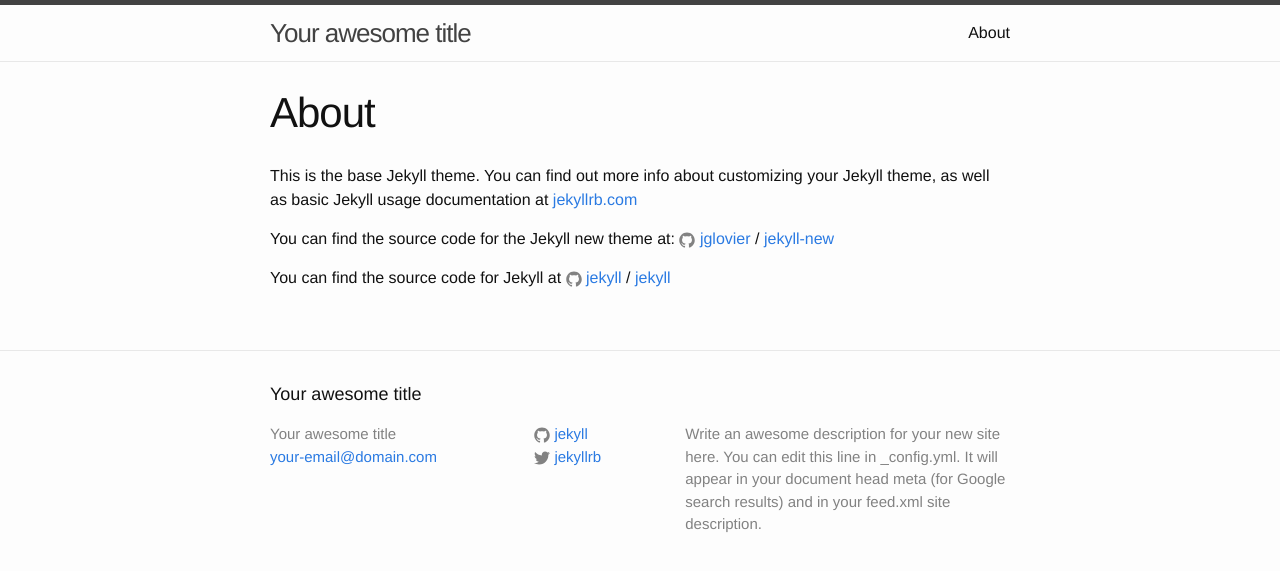
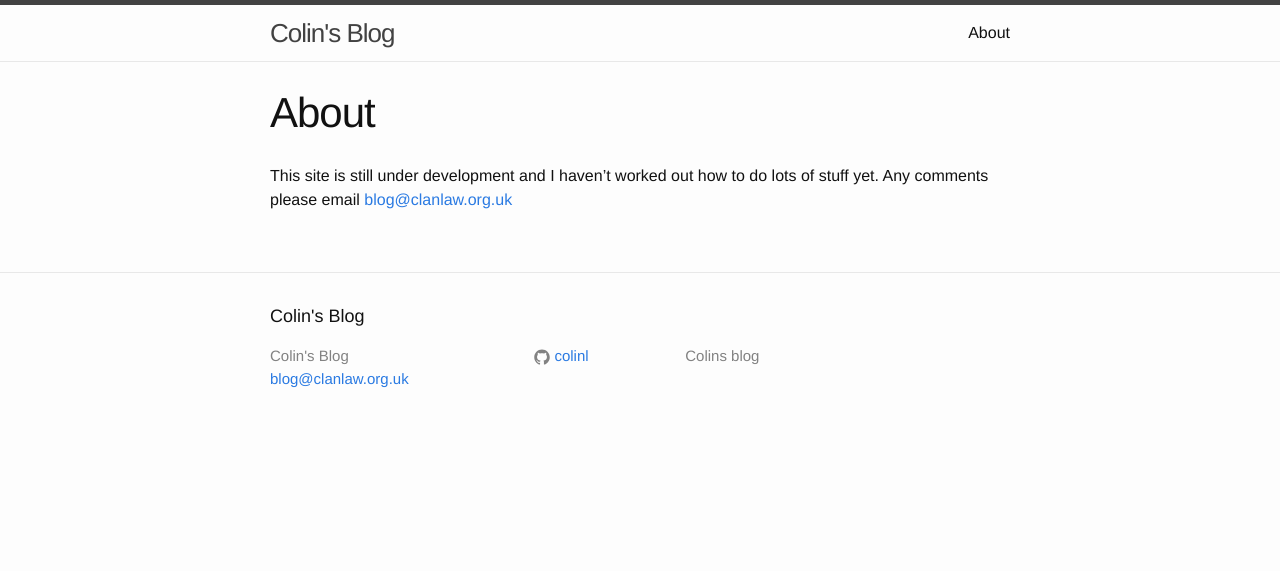
Before and after one commit to colinl/colinl.github.io, a Jekyll site: the page built from about.md, in a window 1280 px wide. Shown: the top 571 px of the page. Built offline with Jekyll 4.4.1, drawn with Linux system fonts in a browser that asks for light colours.

Commit message:
Basic configuration and start of first post

```diff
--- a/_config.yml
+++ b/_config.yml
@@ -6,16 +6,14 @@
 # 'jekyll serve'. If you change this file, please restart the server process.
 
 # Site settings
-title: Your awesome title
-email: your-email@domain.com
+title: Colin's Blog
+email: blog@clanlaw.org.uk
 description: > # this means to ignore newlines until "baseurl:"
-  Write an awesome description for your new site here. You can edit this
-  line in _config.yml. It will appear in your document head meta (for
-  Google search results) and in your feed.xml site description.
+  Colins blog
 baseurl: "" # the subpath of your site, e.g. /blog
-url: "http://yourdomain.com" # the base hostname & protocol for your site
-twitter_username: jekyllrb
-github_username:  jekyll
+url: "http://blog.clanlaw.org.uk" # the base hostname & protocol for your site
+#twitter_username: jekyllrb
+github_username:  colinl
 
 # Build settings
 markdown: kramdown
--- a/about.md
+++ b/about.md
@@ -4,12 +4,5 @@
 permalink: /about/
 ---
 
-This is the base Jekyll theme. You can find out more info about customizing your Jekyll theme, as well as basic Jekyll usage documentation at [jekyllrb.com](http://jekyllrb.com/)
-
-You can find the source code for the Jekyll new theme at:
-{% include icon-github.html username="jglovier" %} /
-[jekyll-new](https://github.com/jglovier/jekyll-new)
-
-You can find the source code for Jekyll at
-{% include icon-github.html username="jekyll" %} /
-[jekyll](https://github.com/jekyll/jekyll)
+This site is still under development and I haven't worked out how to do lots of stuff yet.
+Any comments please email [blog@clanlaw.org.uk](mailto:blog@clanlaw.org.uk)
```
Also changed, not shown: _posts/2016-07-28-Configure-pi-as-headless-server.markdown (added, +8 -0 lines), _posts/2016-07-28-welcome-to-jekyll.markdown (deleted, +0 -25 lines).
